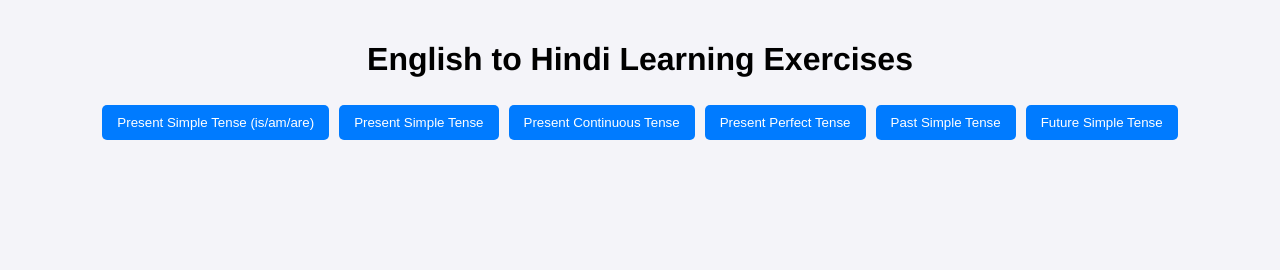
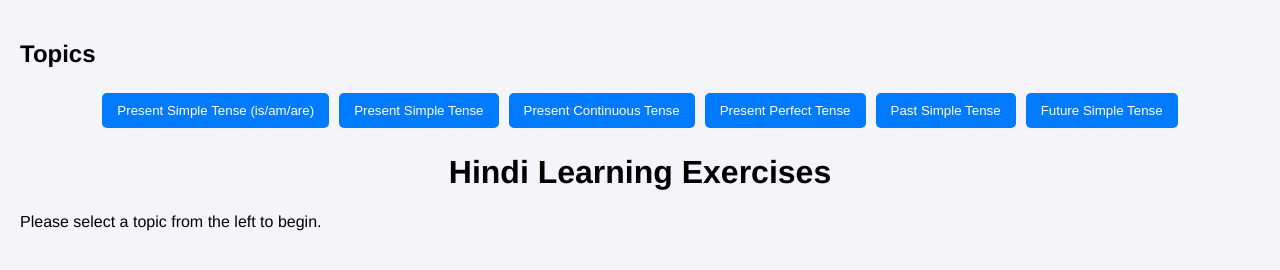
Before and after one commit to sagartmgg/hindi-exercises, a plain HTML site: page index.html in a window 1280 px wide. Drawn offline with Linux system fonts and the light colour scheme.

Commit message:
Update index.html

```diff
--- a/index.html
+++ b/index.html
@@ -1,14 +1,34 @@
 <!DOCTYPE html>
 <html lang="en">
 <head>
-  <meta charset="UTF-8">
-  <title>English to Hindi Learning Exercises</title>
-  <link rel="stylesheet" href="style.css">
+    <meta charset="UTF-8">
+    <meta name="viewport" content="width=device-width, initial-scale=1.0">
+    <title>Hindi Learning Exercises</title>
+    <link rel="stylesheet" href="style.css">
+    <link rel="preconnect" href="https://fonts.googleapis.com">
+    <link rel="preconnect" href="https://fonts.gstatic.com" crossorigin>
+    <link href="https://fonts.googleapis.com/css2?family=Inter:wght@400;500;700&family=Noto+Sans:wght@400;500;700&display=swap" rel="stylesheet">
 </head>
 <body>
-  <h1>English to Hindi Learning Exercises</h1>
-  <div id="topic-buttons"></div>
-  <div id="exercises"></div>
-  <script src="script.js"></script>
+    <div class="app-container">
+        <aside class="sidebar">
+            <header class="sidebar-header">
+                <h2>Topics</h2>
+            </header>
+            <nav id="topic-buttons"></nav>
+        </aside>
+
+        <main class="main-content">
+            <header class="main-header">
+                <h1 id="main-title">Hindi Learning Exercises</h1>
+            </header>
+            <div id="exercise-container">
+                <p class="placeholder">Please select a topic from the left to begin.</p>
+            </div>
+
+            </main>
+    </div>
+
+    <script src="script.js"></script>
 </body>
 </html>
```
